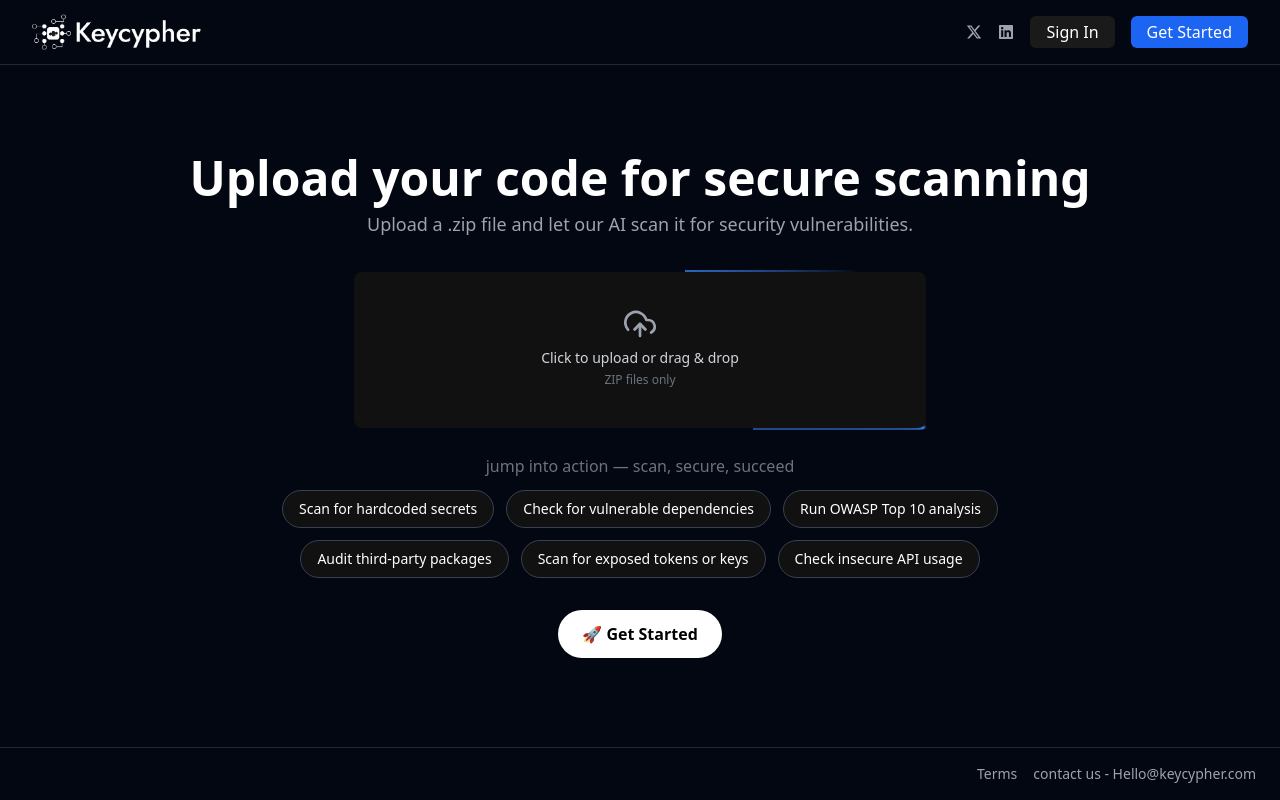
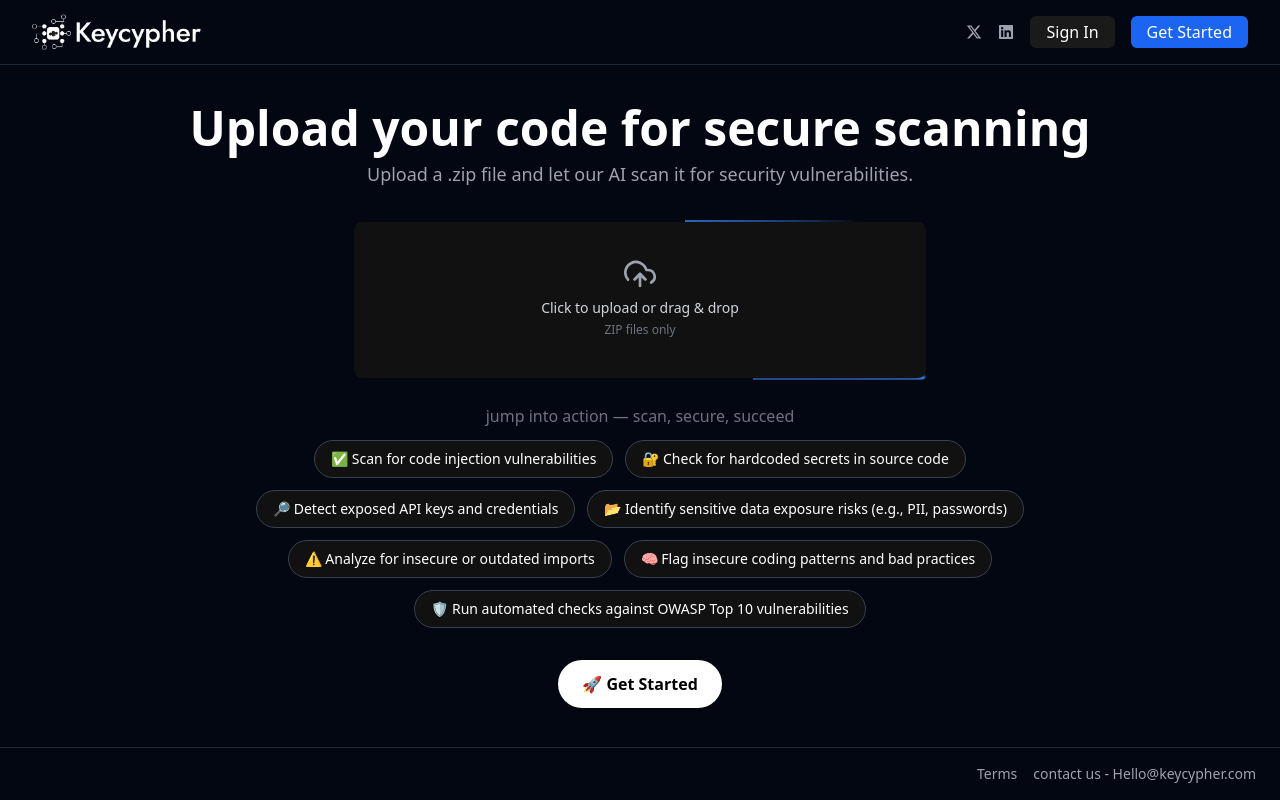
Before and after one commit to Sagarsharma11/keycypher-portfolio, a Next.js app: page / in a window 1280 px wide. Built offline with nearby package versions, Linux system fonts and the light colour scheme.

Commit message:
changed the chip texts

```diff
--- a/src/app/(Home)/BuilderUI/BuilderUI.tsx
+++ b/src/app/(Home)/BuilderUI/BuilderUI.tsx
@@ -3,14 +3,16 @@ import React from 'react';
 import { FiUploadCloud } from 'react-icons/fi';
 
 const SecureScannerUI = () => {
-  const suggestions = [
-    'Scan for hardcoded secrets',
-    'Check for vulnerable dependencies',
-    'Run OWASP Top 10 analysis',
-    'Audit third-party packages',
-    'Scan for exposed tokens or keys',
-    'Check insecure API usage',
-  ];
+const suggestions = [
+  '✅ Scan for code injection vulnerabilities',
+  '🔐 Check for hardcoded secrets in source code',
+  '🔎 Detect exposed API keys and credentials',
+  '📂 Identify sensitive data exposure risks (e.g., PII, passwords)',
+  '⚠️ Analyze for insecure or outdated imports',
+  '🧠 Flag insecure coding patterns and bad practices',
+  '🛡️ Run automated checks against OWASP Top 10 vulnerabilities',
+];
+
 
   return (
     // <div className="min-h-screen bg-gray-950 text-white flex flex-col items-center justify-center px-4">
```
